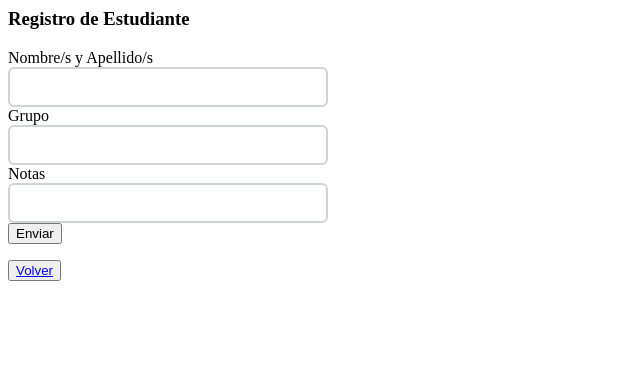
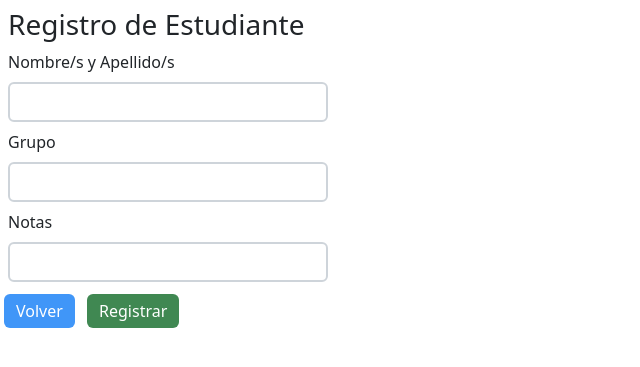
Before and after one commit to MrNikolaTesla/escritoProgramacion, a PHP site: page /pagina/RegistroEstudiantes.php in a window 1280 px wide. Shown: the top 367 px of the page, without its empty margins (0-640 px from the left). Run offline with PHP 8.4, Linux system fonts and the light colour scheme.

Commit message:
COMMIT FINAL

```diff
--- a/assets/BaseDeDatos/datos+estructura.sql
+++ b/assets/BaseDeDatos/datos+estructura.sql
@@ -7,6 +7,6 @@ CREATE TABLE `datos` (
 ) ENGINE=MyISAM AUTO_INCREMENT=4 DEFAULT CHARSET=utf8 COLLATE=utf8_spanish_ci;
 
 INSERT INTO `datos` (`id`, `nombre`, `grupo`, `notas`) VALUES
-(1, 'Martín Mainentti', '3ro BY', 12),
+(1, 'Martin Mainentti', '3ro BY', 12),
 (2, 'Lautaro Galeazzi', '3ro BY', 8),
-(3, 'Carlos Rodríguez', '3ro BY', 10);
+(3, 'Carlos Rodriguez', '3ro BY', 10);
--- a/assets/styles.css
+++ b/assets/styles.css
@@ -5,20 +5,49 @@
   color: black;
   margin: 4px;
 }
+
 table {
   width: 80vw;
   height: 20vh;
   border: rgba(85, 81, 81, 0.445) 1px solid;
 }
 
+.tablas-input {
+  display: block;
+  width: 25vw;
+  padding: .375rem .75rem;
+  font-size: 1rem;
+  font-weight: 400;
+  line-height: 1.5;
+  color: #212529;
+  background-color: #fff;
+  background-clip: padding-box;
+  border: 2px solid #ced4da;
+  -webkit-appearance: none;
+  -moz-appearance: none;
+  appearance: none;
+  border-radius: .375rem;
+  transition: border-color .15s ease-in-out, box-shadow .15s ease-in-out;
+}
 
 .tabla-borde {
   text-align: left;
   padding: 8px;
   height: 50px;
-  width:10vw;
+  width: 10vw;
   border: rgba(26, 26, 27, 0.144) 1px solid;
+}
 
+.boton-nuevo {
+  align-items: center;
+  background-color: #4096f8;
+  border-radius: 6px;
+  border-style: none;
+  color: #fff;
+  line-height: 1.15;
+  margin: 4px;
+  padding: 8px 12px;
+  text-align: center;
 }
 
 .boton-editar {
@@ -45,9 +74,35 @@ table {
   text-align: center;
 }
 
-.boton-nuevo {
+.boton-volver {
+
   align-items: center;
   background-color: #4096f8;
+  border-radius: 6px;
+  border-style: none;
+  color: rgb(0, 0, 0);
+  line-height: 1.15;
+  margin: 4px;
+  padding: 8px 12px;
+  text-align: center;
+
+}
+
+.boton-enviar {
+  align-items: center;
+  background-color: #408852;
+  border-radius: 6px;
+  border-style: none;
+  color: #fff;
+  line-height: 1.15;
+  margin: 4px;
+  padding: 8px 12px;
+  text-align: center;
+}
+
+.boton-modificar {
+  align-items: center;
+  background-color: #408852;
   border-radius: 6px;
   border-style: none;
   color: #fff;
@@ -62,3 +117,15 @@ a:visited,
 a:active {
   text-decoration: none;
 }
+
+.div-registro {
+  margin: 8px;
+}
+
+.h3-registro {
+  margin: 8px;
+}
+
+.form-registro {
+  margin: 8px;
+}
--- a/controlador/ControladorRegistroEstudiante.php
+++ b/controlador/ControladorRegistroEstudiante.php
@@ -28,5 +28,3 @@ if($estado==1) {
 }
 }
 }
-
-?>
--- a/controlador/Estudiante_controlador.php
+++ b/controlador/Estudiante_controlador.php
@@ -7,5 +7,3 @@ $estudiantes = new Estudiante();
 $matrizEstudiante = $estudiantes->listar_estudiantes();
 
 require_once("vista/Estudiantes_view.php");
-
-?>
--- a/controlador/Modificar_estudiante_controlador.php
+++ b/controlador/Modificar_estudiante_controlador.php
@@ -10,5 +10,3 @@ $estudiante = new Estudiante();
 $estudiante_modificar = $estudiante->get_data();
 
 require_once("../vista/Modificar_view.php");
-
-?>
--- a/controlador/eliminar_estudiante_controlador.php
+++ b/controlador/eliminar_estudiante_controlador.php
@@ -14,4 +14,3 @@ if($estado==1) {
 }else{
     header("Location: ../GestionDeEstudiantes.php");
 }
-?>
--- a/modelo/conexion.php
+++ b/modelo/conexion.php
@@ -16,4 +16,3 @@ class Conectar{
         }
     }
     }
-?>
--- a/pagina/RegistroEstudiantes.php
+++ b/pagina/RegistroEstudiantes.php
@@ -1,45 +1,35 @@
+<!DOCTYPE html>
+<html lang="es">
 
 <head>
-
         <meta charset="UTF-8">
         <meta http-equiv="X-UA-Compatible" content="IE=edge">
         <meta name="viewport" content="width=devide-width, initial-scale=1.0">
-    <title>Index no tan loco</title>
-    <style>
-.tablas-input{
-        display: block;
-  width: 25vw;
-  padding: .375rem .75rem;
-  font-size: 1rem;
-  font-weight: 400;
-  line-height: 1.5;
-  color: #212529;
-  background-color: #fff;
-  background-clip: padding-box;
-  border: 2px solid #ced4da;
-  -webkit-appearance: none;
-  -moz-appearance: none;
-  appearance: none;
-  border-radius: .375rem;
-  transition: border-color .15s ease-in-out, box-shadow .15s ease-in-out;
-}
-</style>
+        <link rel="stylesheet" href="../assets/styles.css">
+        <link href="https://cdn.jsdelivr.net/npm/bootstrap@5.2.0/dist/css/bootstrap.min.css" rel="stylesheet" integrity="sha384-gH2yIJqKdNHPEq0n4Mqa/HGKIhSkIHeL5AyhkYV8i59U5AR6csBvApHHNl/vI1Bx" crossorigin="anonymous">
+
+        <title>Registro</title>
 </head>
+
+<body>
         <form class="col-4" method="POST">
-                        <h3 class="text-center2">Registro de Estudiante</h3>
+                <h3 class="h3-registro">Registro de Estudiante</h3>
                 <?php require_once("../controlador/ControladorRegistroEstudiante.php"); ?>
-                        <div class="mb-3">
+                <div class="div-registro">
                         <label class="form-label">Nombre/s y Apellido/s</label>
-                                <input type="text" class="tablas-input" name="nombre">
+                        <input type="text" class="tablas-input" name="nombre" maxlength="50">
                 </div>
-                        <div class="mb-3">
+                <div class="div-registro">
                         <label class="form-label">Grupo</label>
-                                <input type="text" class="tablas-input" name="grupo">
+                        <input type="text" class="tablas-input" name="grupo" maxlength="10">
                 </div>
-                        <div class="mb-3">
+                <div class="div-registro">
                         <label class="form-label">Notas</label>
-                                <input type="text" class="tablas-input" name="notas">
+                        <input type="text" class="tablas-input" name="notas" maxlength="2">
                 </div>
-                        <button type="submit" class="btn btn-primary" name="boton_registro" value="enviar">Enviar</button>
+                <button class="boton-volver"><a href="../GestionDeEstudiantes.php" style="color:white;">Volver</a></button>
+                <button type="submit" class="boton-enviar" name="boton_registro" value="enviar">Registrar</button>
         </form>
-                <button class="button1"><a href="../GestionDeEstudiantes.php">Volver</a></button>
+</body>
+
+</html>
--- a/vista/Estudiantes_view.php
+++ b/vista/Estudiantes_view.php
@@ -23,7 +23,7 @@
             <button class="boton-nuevo"><a href="pagina/RegistroEstudiantes.php" style="color:white;">Nuevo</a></button>
             <table id="customers">
                 <thead class="tabla-borde">
-                    <tr >
+                    <tr>
                         <th class="tabla-borde">Nombre</th>
                         <th class="tabla-borde">Grupo</th>
                         <th class="tabla-borde">Notas</th>
```
Also changed, not shown: GestionDeEstudiantes.php (+8 -1 lines), modelo/Estudiante.php (+8 -8 lines), pagina/ModificarEstudiantes_pagina.php (+10 -2 lines), vista/Modificar_view.php (+20 -5 lines). Lines whose indentation alone changed are shown as unchanged.
